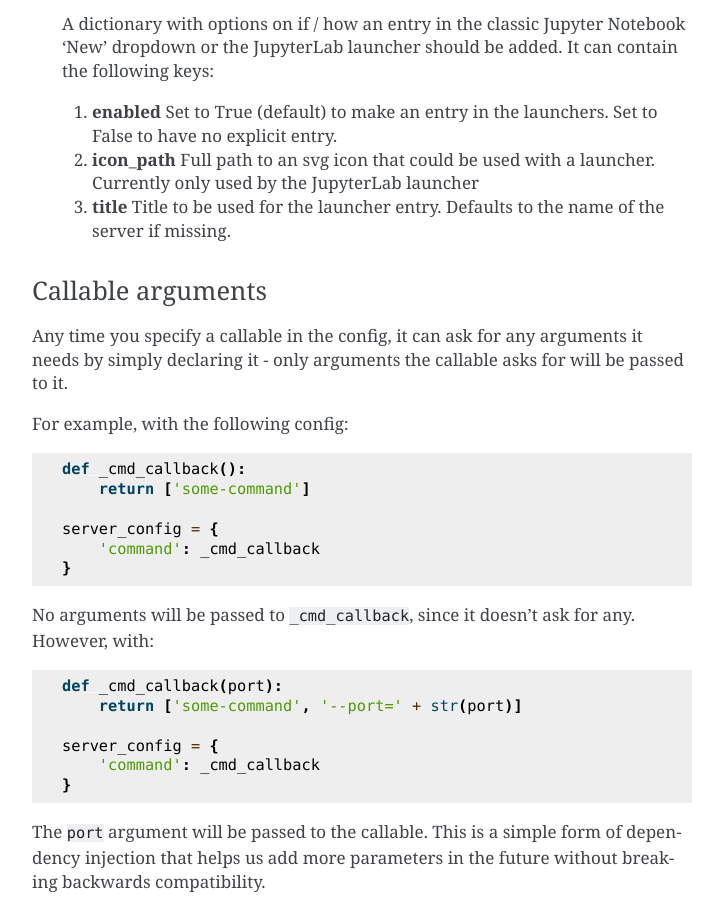
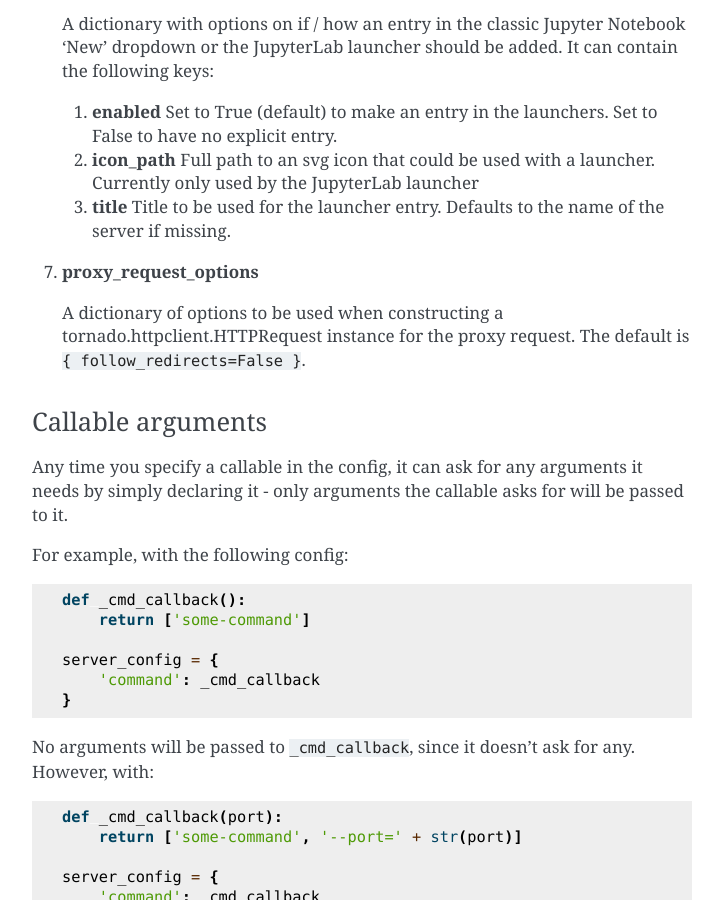
Before and after one commit to jupyterhub/jupyter-server-proxy, a Sphinx documentation site: the page built from docs/server-process.rst, in a window 1280 px wide and 900 px high, scrolled down 1799 px. Shown: the whole window, without its empty margins (388-1111 px from the left). Built offline with Sphinx 7.4.7, drawn with Linux system fonts in a browser that asks for light colours.

Commit message:
Document proxy_request_options.

```diff
--- a/docs/server-process.rst
+++ b/docs/server-process.rst
@@ -106,6 +106,13 @@ pairs.
 
    #. **title**
       Title to be used for the launcher entry. Defaults to the name of the server if missing.
+
+
+#. **proxy_request_options**
+
+   A dictionary of options to be used when constructing a
+   tornado.httpclient.HTTPRequest instance for the proxy request.
+   The default is ``{ follow_redirects=False }``.
 
 .. _server-processes/callable-arguments:
 
```
